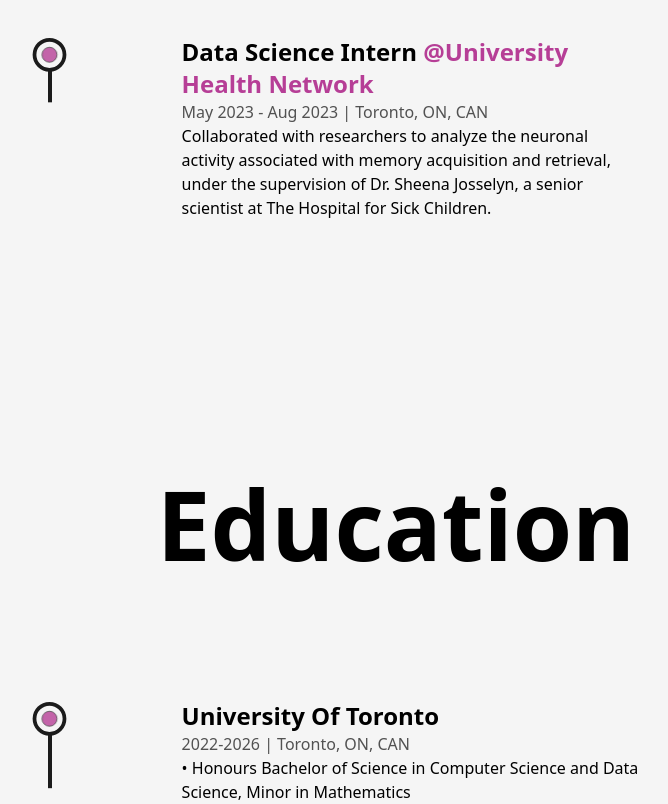
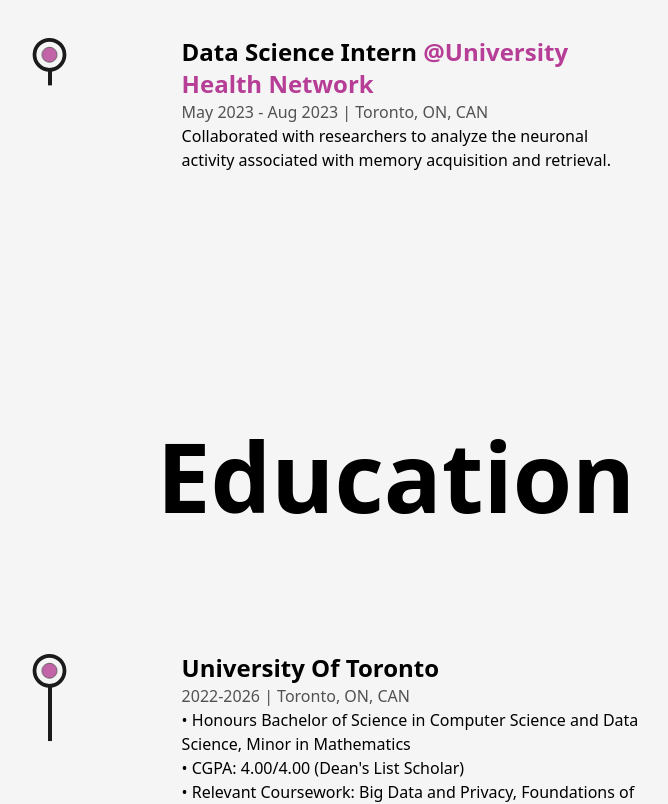
Before and after one commit to lmposter/Portfolio, a Next.js app: page /about in a window 1280 px wide. Shown: the part 2960-3764 px from the top of the page, without its empty margins (244-912 px from the left). Built offline with nearby package versions, Linux system fonts and the light colour scheme; no server answers.

Commit message:
Update Experience.js

```diff
--- a/src/components/Experience.js
+++ b/src/components/Experience.js
@@ -58,7 +58,7 @@ const Experience = () => {
             companyLink="https://www.uhn.ca"
             time="May 2023 - Aug 2023"
             address=" Toronto, ON, CAN"
-            work="Collaborated with researchers to analyze the neuronal activity associated with memory acquisition and retrieval, under the supervision of Dr. Sheena Josselyn, a senior scientist at The Hospital for Sick Children."
+            work="Collaborated with researchers to analyze the neuronal activity associated with memory acquisition and retrieval."
           />
 
         </ul>
```
